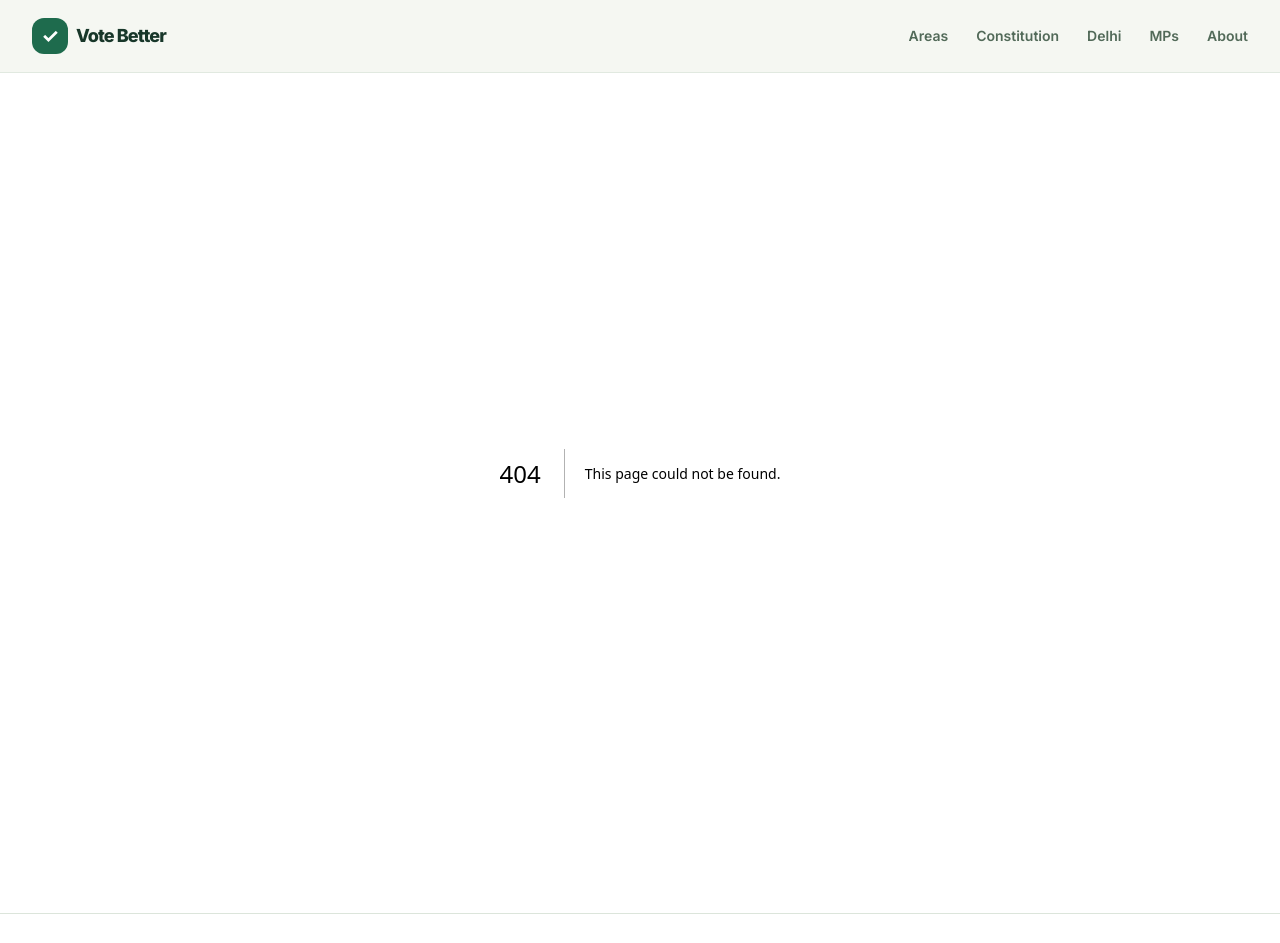
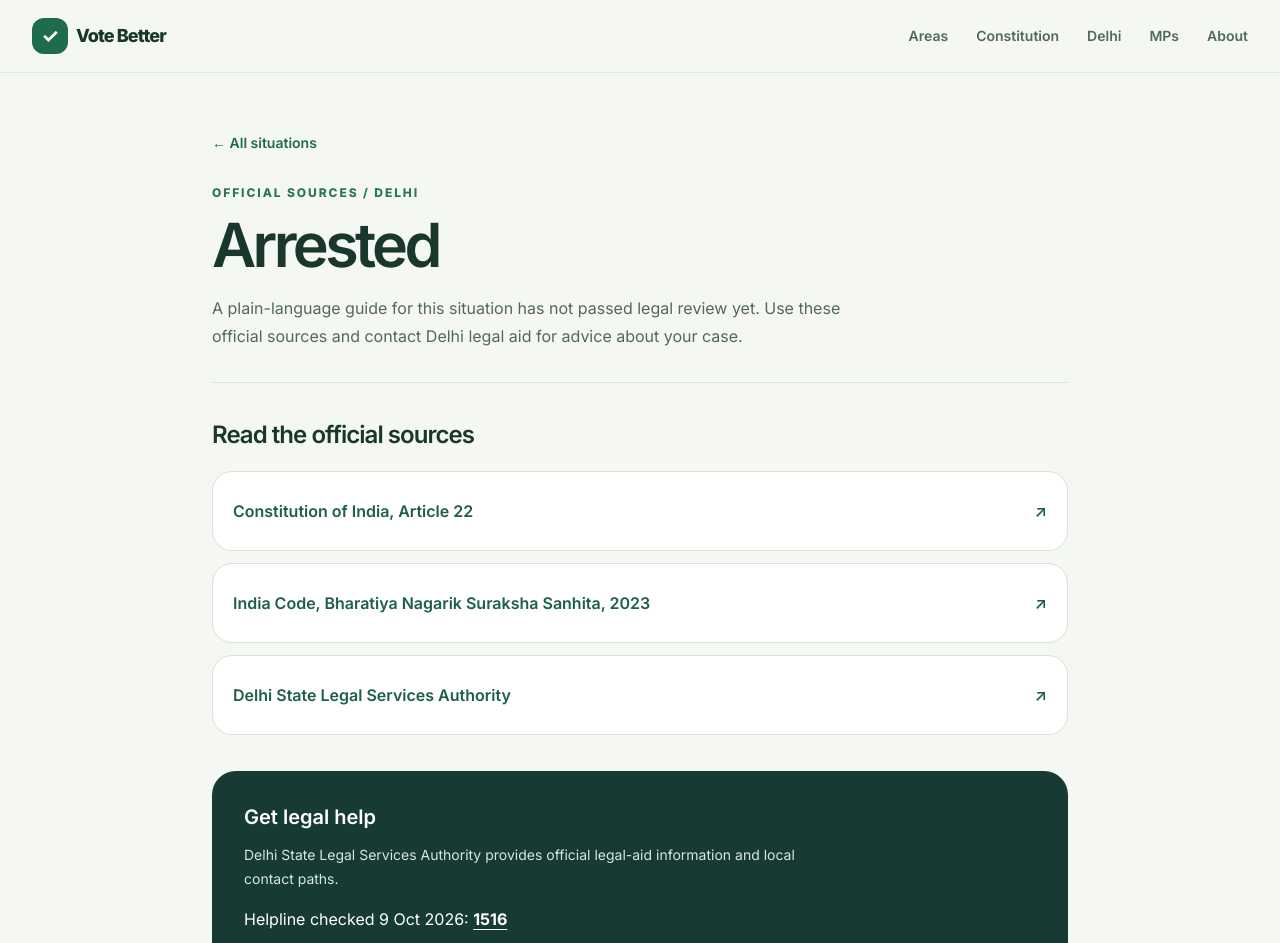
Before and after one commit to sourabh69733/vote-better, a Next.js app in the folder web/: page /rights/arrested in a window 1280 px wide. Before the commit this address had no page. Shown: the top 943 px of the page. Built offline with nearby package versions, Linux system fonts and the light colour scheme.

Commit message:
Add official Delhi rights and legal aid paths

```diff
--- a/web/app/constitution/page.tsx
+++ b/web/app/constitution/page.tsx
@@ -40,6 +40,7 @@ export default function ConstitutionPage() {
             ))}
           </nav>
           <div className="mt-6 flex flex-wrap gap-3">
+            <Link href="/rights" className="inline-flex min-h-11 items-center gap-3 rounded-full border border-[#bad4c0] bg-white px-5 text-sm font-bold text-[#1c6047] hover:bg-[#eaf4eb]">Delhi rights and legal help →</Link>
             {constitutionGuides.map((guide) => (
               <Link key={guide.id} href={`/constitution/${guide.id}`} className="inline-flex min-h-11 items-center gap-3 rounded-full bg-[#1c6047] px-5 text-sm font-bold text-white hover:bg-[#154c38]">
                 Guide: {guide.title} <span aria-hidden="true">→</span>
--- /dev/null
+++ b/web/app/rights/[situation]/page.tsx
@@ -0,0 +1,19 @@
+import type { Metadata } from "next";
+import Link from "next/link";
+import { notFound } from "next/navigation";
+import { currentDslsaHelpline, rightsSituations, rightsSources } from "@/lib/rights";
+
+export const metadata: Metadata = { title: "Official rights sources | Vote Better" };
+
+export default async function RightsSituationPage({ params }: { params: Promise<{ situation: string }> }) {
+  const { situation } = await params;
+  const item = rightsSituations.find((entry) => entry.id === situation);
+  if (!item) notFound();
+  const helpline = currentDslsaHelpline();
+  return <div className="mx-auto w-full max-w-[920px] px-4 pb-16 pt-8 sm:px-6 sm:pt-12 lg:px-8">
+    <Link href="/rights" className="inline-flex min-h-11 items-center text-sm font-semibold text-[#1e6b4d] hover:underline">← All situations</Link>
+    <header className="mt-5 border-b border-[#d9e3da] pb-8"><p className="text-xs font-extrabold uppercase tracking-[0.16em] text-[#2a7658]">Official sources / Delhi</p><h1 className="mt-3 text-[clamp(2.3rem,5vw,3.8rem)] font-semibold leading-[1.07] tracking-[-0.06em] text-[#19372d]">{item.title}</h1><p className="mt-4 max-w-2xl text-base leading-7 text-[#52695a]">A plain-language guide for this situation has not passed legal review yet. Use these official sources and contact Delhi legal aid for advice about your case.</p></header>
+    <section aria-labelledby="sources-heading" className="py-9"><h2 id="sources-heading" className="text-2xl font-semibold tracking-[-0.04em] text-[#19372d]">Read the official sources</h2><div className="mt-5 grid gap-3">{item.sourceIds.map((id) => { const source = rightsSources[id]; return <a key={id} href={source.url} target="_blank" rel="noopener noreferrer" className="flex min-h-20 items-center justify-between gap-4 rounded-[20px] border border-[#d7e4d8] bg-white p-5 font-semibold text-[#1e6045] hover:border-[#9bc7a5] focus-visible:outline-2 focus-visible:outline-offset-2 focus-visible:outline-[#1e6b4d]"><span>{source.title}</span><span aria-hidden="true">↗</span></a>; })}</div></section>
+    <section className="rounded-[24px] bg-[#173a34] p-6 text-white sm:p-8"><h2 className="text-xl font-semibold">Get legal help</h2><p className="mt-3 max-w-xl text-sm leading-6 text-[#d7e8dc]">Delhi State Legal Services Authority provides official legal-aid information and local contact paths.</p>{helpline && <p className="mt-4">Helpline checked 9 Oct 2026: <a href={`tel:${helpline}`} className="font-bold underline underline-offset-4">{helpline}</a></p>}<a href={rightsSources.dslsa.url} target="_blank" rel="noopener noreferrer" className="mt-5 inline-flex min-h-11 items-center rounded-full bg-white px-5 text-sm font-bold text-[#174b35]">Open DSLSA ↗</a></section>
+  </div>;
+}
--- /dev/null
+++ b/web/app/rights/page.tsx
@@ -0,0 +1,18 @@
+import type { Metadata } from "next";
+import Link from "next/link";
+import { currentDslsaHelpline, rightsSituations, rightsSources } from "@/lib/rights";
+
+export const metadata: Metadata = { title: "Rights and legal help | Vote Better", description: "Official law and Delhi legal aid for common situations." };
+
+export default function RightsPage() {
+  const helpline = currentDslsaHelpline();
+  return <div className="mx-auto w-full max-w-[1120px] px-4 pb-16 pt-9 sm:px-6 sm:pt-14 lg:px-8">
+    <Link href="/delhi" className="inline-flex min-h-11 items-center text-sm font-semibold text-[#1e6b4d] hover:underline">← Delhi directory</Link>
+    <header className="mt-5 border-b border-[#d9e3da] pb-10"><p className="text-xs font-extrabold uppercase tracking-[0.16em] text-[#2a7658]">Delhi / Rights and help</p><h1 className="mt-4 max-w-3xl text-[clamp(2.5rem,5vw,4.4rem)] font-semibold leading-[1.05] tracking-[-0.07em] text-[#19372d]">Start with your situation.</h1><p className="mt-5 max-w-2xl text-base leading-7 text-[#536a5b]">Find the official law, police directory, and Delhi legal aid. Plain-language instructions are being legally reviewed.</p><div className="mt-6 flex flex-wrap items-center gap-x-4 gap-y-2 rounded-2xl border border-[#c9ddce] bg-white px-5 py-4"><span className="font-semibold text-[#254e38]">Need legal help now?</span>{helpline ? <a href={`tel:${helpline}`} className="font-bold text-[#1c6047] underline underline-offset-4">DSLSA {helpline}</a> : <a href={rightsSources.dslsa.url} target="_blank" rel="noopener noreferrer" className="font-bold text-[#1c6047] underline underline-offset-4">Open Delhi legal aid ↗</a>}<span className="text-sm text-[#617567]">{helpline ? "Official number checked 9 Oct 2026" : "Check the current official contact"}</span></div></header>
+    <div className="grid gap-8 py-10 lg:grid-cols-[minmax(0,1fr)_300px]">
+      <section aria-labelledby="situations-heading"><h2 id="situations-heading" className="text-2xl font-semibold tracking-[-0.04em] text-[#19372d]">Choose a situation</h2><div className="mt-5 grid gap-3 sm:grid-cols-2">{rightsSituations.map((item) => <Link key={item.id} href={`/rights/${item.id}`} className="flex min-h-24 items-center justify-between gap-4 rounded-[22px] border border-[#d8e5d9] bg-white p-5 text-lg font-semibold text-[#1e4d38] hover:border-[#9bc7a5] hover:bg-[#fbfdfb] focus-visible:outline-2 focus-visible:outline-offset-2 focus-visible:outline-[#1e6b4d]"><span>{item.title}</span><span aria-hidden="true">→</span></Link>)}</div></section>
+      <aside className="rounded-[24px] bg-[#173a34] p-6 text-white"><p className="text-xs font-bold uppercase tracking-[0.15em] text-[#a6d8b7]">Legal aid</p><h2 className="mt-3 text-2xl font-semibold tracking-[-0.04em]">Delhi State Legal Services Authority</h2>{helpline && <p className="mt-4 text-base leading-7">Official helpline, checked 9 Oct 2026: <a href={`tel:${helpline}`} className="font-bold text-white underline underline-offset-4">{helpline}</a></p>}<a href={rightsSources.dslsa.url} target="_blank" rel="noopener noreferrer" className="mt-5 inline-flex min-h-11 items-center rounded-full bg-white px-5 text-sm font-bold text-[#174b35] hover:bg-[#e9f3ec]">Open official legal aid ↗</a></aside>
+    </div>
+    <p className="border-t border-[#d9e3da] pt-6 text-sm leading-6 text-[#66796d]">The official law and a qualified lawyer should guide urgent decisions. We have not published an unreviewed legal checklist.</p>
+  </div>;
+}
```
